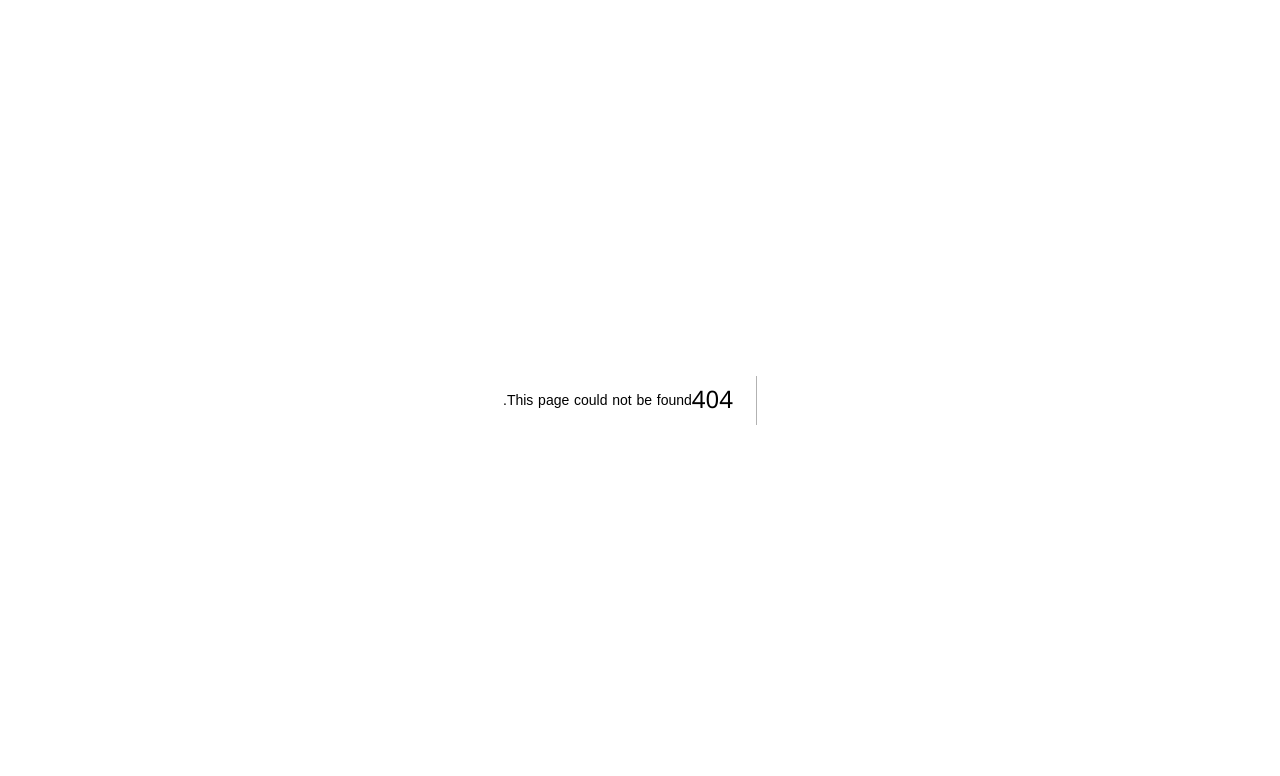
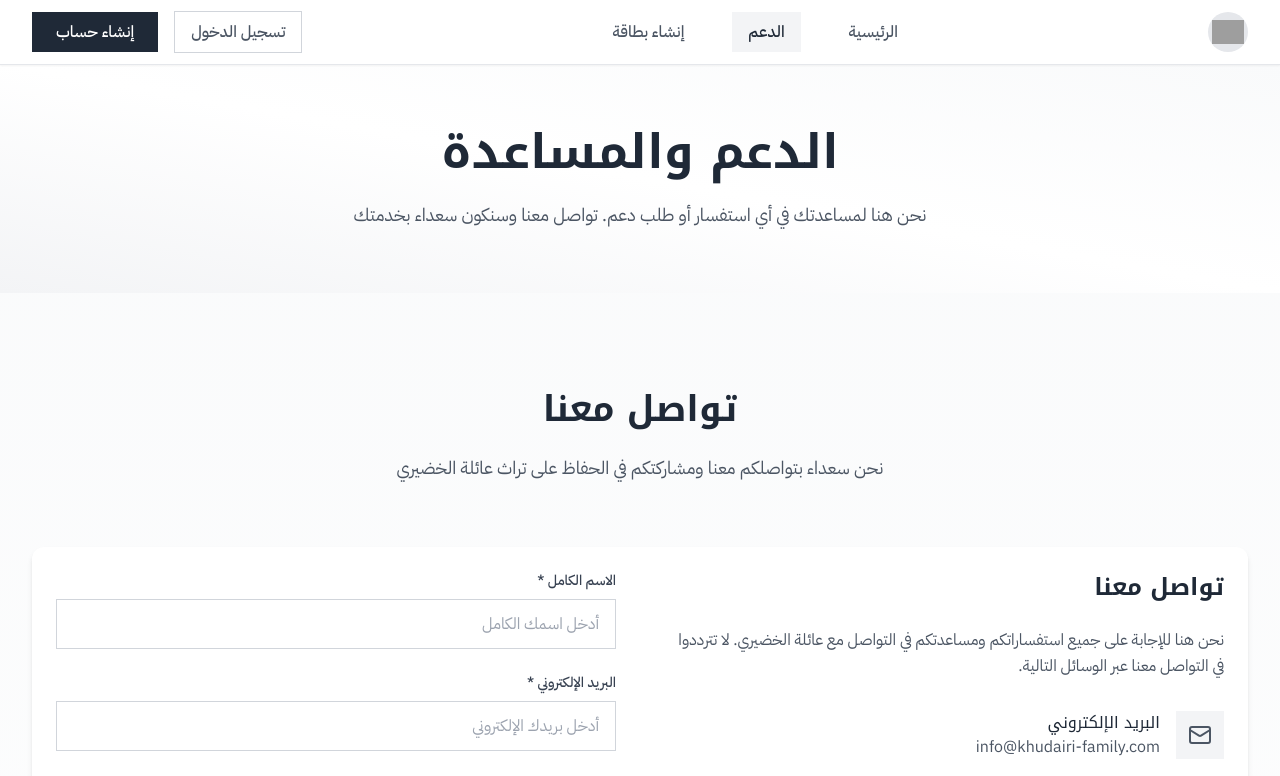
Before and after one commit to azamPro/Alkhodiriy-FrontEnd, a Next.js app: page /support in a window 1280 px wide. Before the commit this address had no page. Shown: the top 776 px of the page. Built offline with nearby package versions, Linux system fonts and the light colour scheme; grey boxes are pictures that could not be loaded.

Commit message:
Create Support Page and Update Navigation

```diff
--- a/app/page.tsx
+++ b/app/page.tsx
@@ -9,7 +9,6 @@ import MembersSection from './sections/Members';
 import StructureSection from './sections/Structure';
 import HistorySection from './sections/History';
 import FAQSection from './sections/FAQ';
-import ContactSection from './sections/Contact';
 import Footer from '../components/Footer';
 
 export default function Home() {
@@ -31,7 +30,6 @@ export default function Home() {
         <StructureSection />
         <HistorySection />
         <FAQSection />
-        <ContactSection />
         <Footer />
       </div>
     </main>
--- a/app/sections/Hero.tsx
+++ b/app/sections/Hero.tsx
@@ -8,6 +8,10 @@ export default function HeroSection() {
     if (element) {
       element.scrollIntoView({ behavior: 'smooth' });
     }
+  };
+
+  const navigateToSupport = () => {
+    window.location.href = '/support';
   };
 
   return (
@@ -37,7 +41,7 @@ export default function HeroSection() {
               <ArrowLeft className="w-5 h-5 ml-2" />
             </button>
             <button
-              onClick={() => scrollToSection('contact')}
+              onClick={navigateToSupport}
               className="btn-secondary"
             >
               تواصل معنا
--- /dev/null
+++ b/app/support/page.tsx
@@ -0,0 +1,27 @@
+'use client';
+
+import Navbar from '../../components/Navbar';
+import ContactSection from '../sections/Contact';
+import Footer from '../../components/Footer';
+
+export default function SupportPage() {
+  return (
+    <main className="min-h-screen">
+      <Navbar />
+      <div className="pt-16">
+        <div className="bg-gradient-to-bl from-gray-50 via-white to-gray-100 py-16">
+          <div className="section-container text-center">
+            <h1 className="text-4xl md:text-5xl font-bold text-gray-800 mb-6">
+              الدعم والمساعدة
+            </h1>
+            <p className="text-lg text-gray-600 max-w-3xl mx-auto leading-relaxed">
+              نحن هنا لمساعدتك في أي استفسار أو طلب دعم. تواصل معنا وسنكون سعداء بخدمتك
+            </p>
+          </div>
+        </div>
+        <ContactSection />
+        <Footer />
+      </div>
+    </main>
+  );
+}
--- a/components/Navbar.tsx
+++ b/components/Navbar.tsx
@@ -2,22 +2,28 @@
 
 import { useState } from 'react';
 import { Menu, X } from 'lucide-react';
+import Link from 'next/link';
+import { usePathname } from 'next/navigation';
 
 export default function Navbar() {
   const [isMenuOpen, setIsMenuOpen] = useState(false);
+  const pathname = usePathname();
 
   const navItems = [
     {
       name: 'الرئيسية',
-      href: '#hero'
+      href: '/',
+      isExternal: false
     },
     {
       name: 'الدعم',
-      href: '#contact'
+      href: '/support',
+      isExternal: false
     },
     {
       name: 'إنشاء بطاقة',
-      href: '#create-card'
+      href: '#create-card',
+      isExternal: true
     }
   ];
 
@@ -29,12 +35,21 @@ export default function Navbar() {
     setIsMenuOpen(false);
   };
 
+  const handleNavClick = (item: typeof navItems[0]) => {
+    if (item.isExternal) {
+      scrollToSection(item.href);
+    } else {
+      setIsMenuOpen(false);
+    }
+  };
+
   return (
     <nav className="fixed top-0 left-0 right-0 z-50 bg-white/95 backdrop-blur-md border-b border-gray-200 shadow-sm">
       <div className="section-container">
         <div className="flex items-center justify-between h-16">
           {/* Logo - Right Side */}
           <div className="flex items-center">
+            <Link href="/" className="flex items-center">
               <div className="w-10 h-10 bg-gray-200 rounded-full flex items-center justify-center">
                 <img
                   src="/logo-placeholder.png"
@@ -53,18 +68,34 @@ export default function Navbar() {
                   شعار
                 </span>
               </div>
+            </Link>
           </div>
 
           {/* Desktop Navigation - Center */}
           <div className="hidden md:flex items-center space-x-reverse space-x-8">
             {navItems.map((item) => (
+              item.isExternal ? (
                 <button
                   key={item.name}
                   onClick={() => scrollToSection(item.href)}
-                className="text-gray-600 hover:text-gray-800 transition-colors duration-300 font-arabic-secondary font-medium px-4 py-2 rounded-lg hover:bg-gray-50"
+                  className={`text-gray-600 hover:text-gray-800 transition-colors duration-300 font-arabic-secondary font-medium px-4 py-2 rounded-lg hover:bg-gray-50 ${
+                    pathname === item.href ? 'text-gray-800 bg-gray-100' : ''
+                  }`}
                 >
                   {item.name}
                 </button>
+              ) : (
+                <Link
+                  key={item.name}
+                  href={item.href}
+                  onClick={() => handleNavClick(item)}
+                  className={`text-gray-600 hover:text-gray-800 transition-colors duration-300 font-arabic-secondary font-medium px-4 py-2 rounded-lg hover:bg-gray-50 ${
+                    pathname === item.href ? 'text-gray-800 bg-gray-100' : ''
+                  }`}
+                >
+                  {item.name}
+                </Link>
+              )
             ))}
           </div>
 
@@ -98,13 +129,28 @@ export default function Navbar() {
           <div className="md:hidden border-t border-gray-200 bg-white">
             <div className="py-4 space-y-2">
               {navItems.map((item) => (
+                item.isExternal ? (
                   <button
                     key={item.name}
                     onClick={() => scrollToSection(item.href)}
-                  className="block w-full text-right px-4 py-3 text-gray-600 hover:text-gray-800 hover:bg-gray-50 transition-colors duration-300 font-arabic-secondary font-medium"
+                    className={`block w-full text-right px-4 py-3 text-gray-600 hover:text-gray-800 hover:bg-gray-50 transition-colors duration-300 font-arabic-secondary font-medium ${
+                      pathname === item.href ? 'text-gray-800 bg-gray-100' : ''
+                    }`}
                   >
                     {item.name}
                   </button>
+                ) : (
+                  <Link
+                    key={item.name}
+                    href={item.href}
+                    onClick={() => handleNavClick(item)}
+                    className={`block w-full text-right px-4 py-3 text-gray-600 hover:text-gray-800 hover:bg-gray-50 transition-colors duration-300 font-arabic-secondary font-medium ${
+                      pathname === item.href ? 'text-gray-800 bg-gray-100' : ''
+                    }`}
+                  >
+                    {item.name}
+                  </Link>
+                )
               ))}
 
               {/* Mobile Auth Buttons */}
```
Lines whose indentation alone changed are shown as unchanged.
